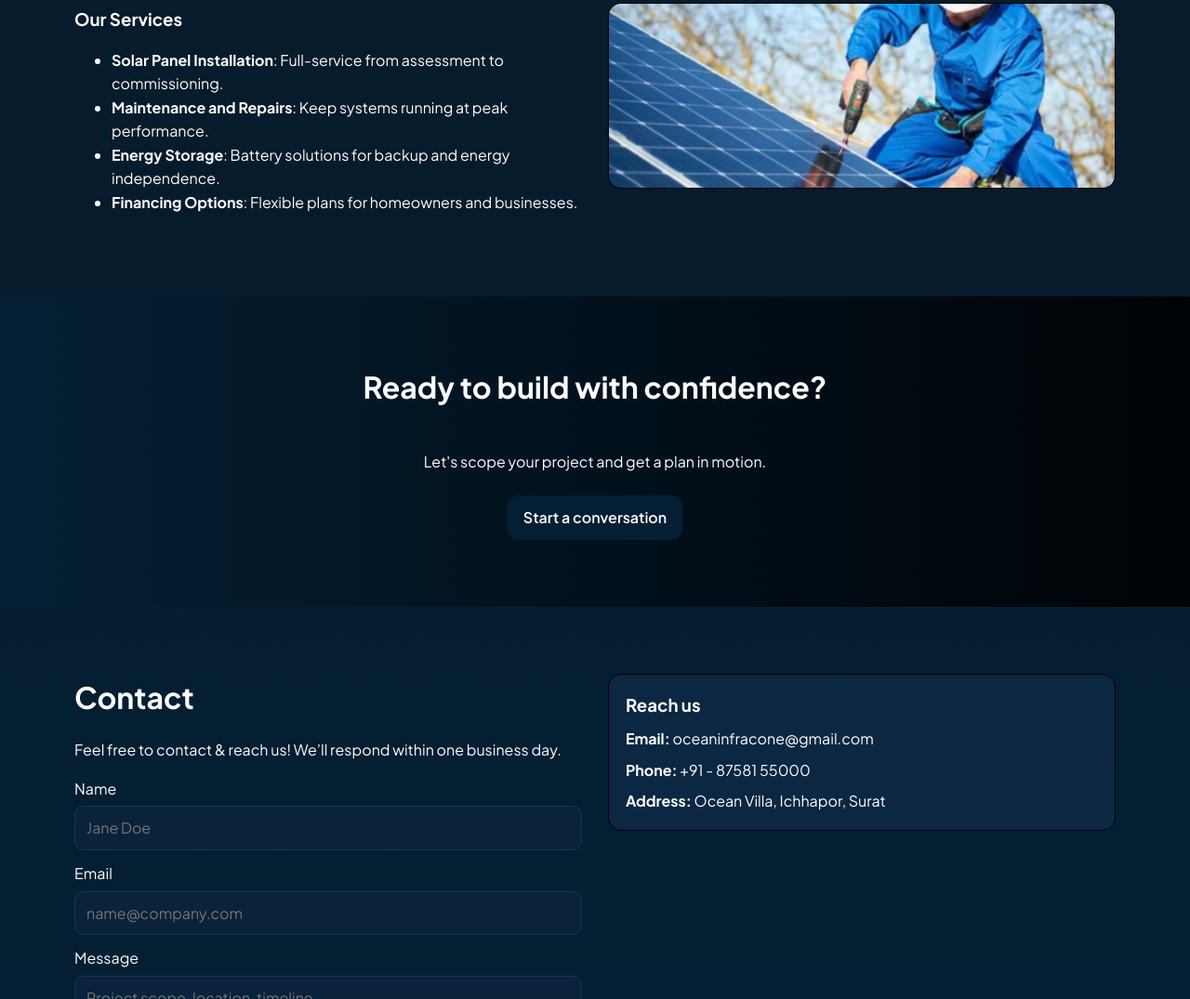
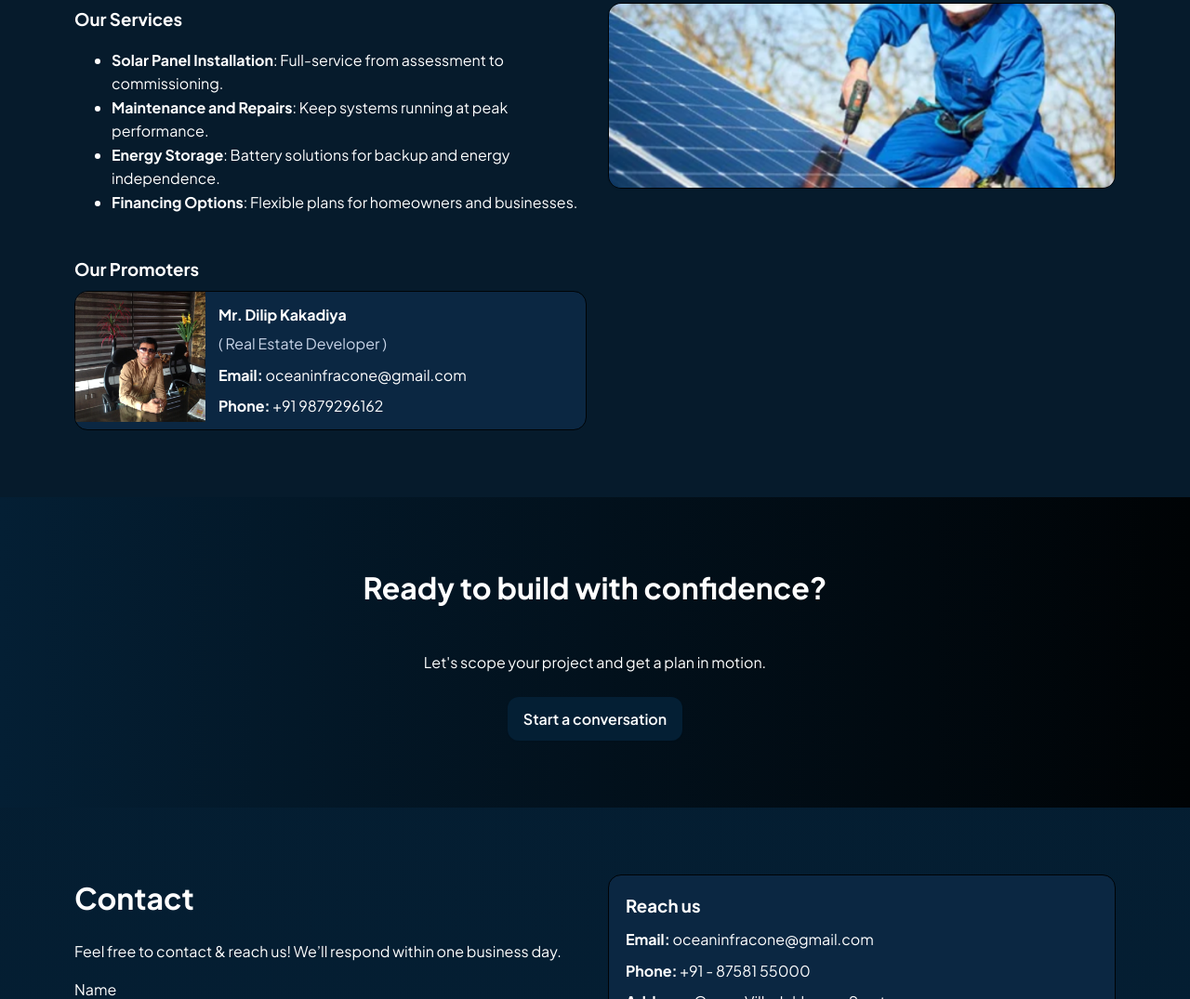
Before and after one commit to yaeger211202/construction-website-2, a plain HTML site: page index.html in a window 1280 px wide. Shown: the part 3108-4183 px from the top of the page at 93% size. Drawn offline with Linux system fonts and the light colour scheme.

Commit message:
feat: add Our Promoters subsection under Ocean Energy with themed card layout

```diff
--- a/index.html
+++ b/index.html
@@ -16,7 +16,7 @@
     <link rel="preconnect" href="https://fonts.googleapis.com" />
     <link rel="preconnect" href="https://fonts.gstatic.com" crossorigin />
     <link href="https://fonts.googleapis.com/css2?family=Plus+Jakarta+Sans:wght@400;500;600;700&display=swap" rel="stylesheet" />
-    <link rel="stylesheet" href="/styles.css?v=energy-1" />
+    <link rel="stylesheet" href="/styles.css?v=energy-promoters-1" />
     <title>Ocean Infra — Building Resilient Infrastructure</title>
     <script>
       document.documentElement.classList.remove('no-js');
@@ -192,6 +192,22 @@
               </div>
             </div>
           </div>
+          <div class="promoters">
+            <h3 data-reveal>Our Promoters</h3>
+            <div class="promoter-grid">
+              <article class="promoter" data-reveal>
+                <img src="/assets/WhatsApp-Image-2024-02-06-at-18.09.10-1024x1024.jpeg" alt="Mr. Dilip Kakadiya" />
+                <div class="promoter-body">
+                  <h4>Mr. Dilip Kakadiya</h4>
+                  <p>( Real Estate Developer )</p>
+                  <ul class="contact-list">
+                    <li><strong>Email:</strong> oceaninfracone@gmail.com</li>
+                    <li><strong>Phone:</strong> +91 9879296162</li>
+                  </ul>
+                </div>
+              </article>
+            </div>
+          </div>
         </div>
       </section>
 
--- a/styles.css
+++ b/styles.css
@@ -317,6 +317,30 @@ h3 {
   border: 1px solid var(--brand-700);
   box-shadow: var(--shadow-sm);
 }
+.promoters { margin-top: 28px; }
+.promoter-grid {
+  display: grid;
+  grid-template-columns: repeat(2, 1fr);
+  gap: 18px;
+}
+.promoter {
+  background: #0b2742;
+  border: 1px solid var(--brand-700);
+  border-radius: var(--radius);
+  overflow: hidden;
+  display: grid;
+  grid-template-columns: 140px 1fr;
+}
+.promoter img {
+  width: 140px;
+  height: 140px;
+  object-fit: cover;
+}
+.promoter-body {
+  padding: 12px 14px;
+}
+.promoter-body h4 { margin: 0 0 6px; }
+.promoter-body p { margin: 0 0 8px; color: #c8d5e8; }
 .clients .logos {
   display: grid;
   grid-template-columns: repeat(5, 1fr);
@@ -481,6 +505,7 @@ h3 {
     grid-template-columns: 1fr 1fr;
   }
   .energy-media-grid img { height: 180px; }
+  .promoter-grid { grid-template-columns: 1fr; }
 }
 
 /* Reduced motion */
```
Also changed, not shown: assets/WhatsApp-Image-2024-02-06-at-18.09.10-1024x1024.jpeg (added).
